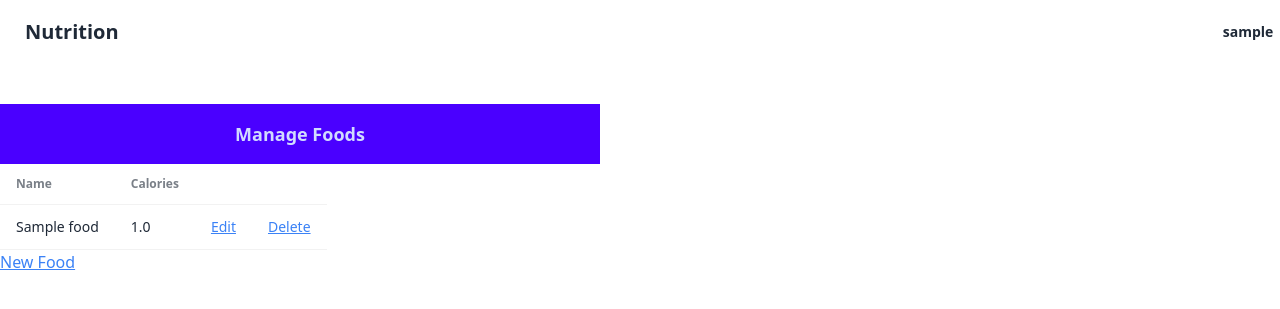
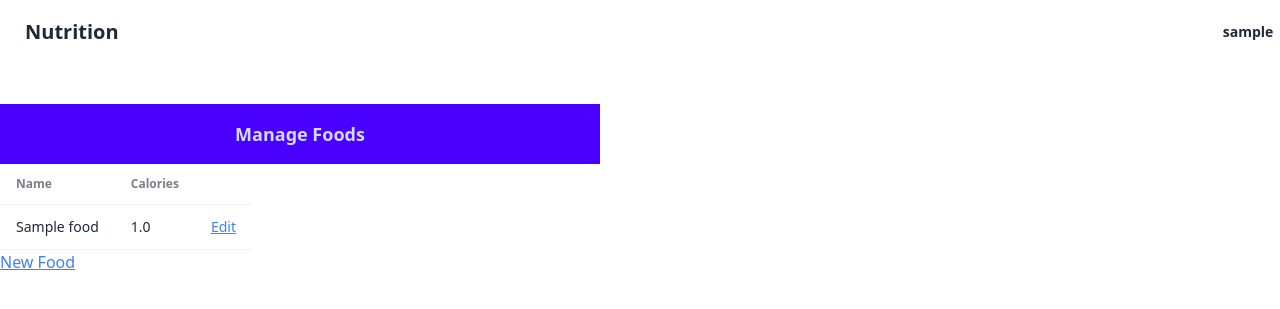
Before and after one commit to susrik/django-nutrition, a Django app: page /nutrition/foods in a window 1280 px wide. Shown: the top 309 px of the page. Run offline with Django 5.2, Linux system fonts and the light colour scheme; a user stored in the database is signed in; tables that the repository leaves empty hold one stand-in row (values such as "Sample post").

Commit message:
don't delete foods

```diff
--- a/nutrition/templates/nutrition/foods.html
+++ b/nutrition/templates/nutrition/foods.html
@@ -19,7 +19,6 @@
                     <th>Name</th>
                     <th>Calories</th>
                     <th></th>
-                    <th></th>
                 </tr>
             </thead>
             <tbody>
@@ -29,9 +28,6 @@
                     <td>{{ f.calories }}</td>
                     <td>
                         <a href="{% url 'add_or_edit_food' f.pk %}"class="text-blue-500 underline">Edit</a>
-                    </td>
-                    <td>
-                        <a href="{% url 'delete_food' f.pk %}"class="text-blue-500 underline">Delete</a>
                     </td>
                 </tr>
                 {% endfor %}
```
